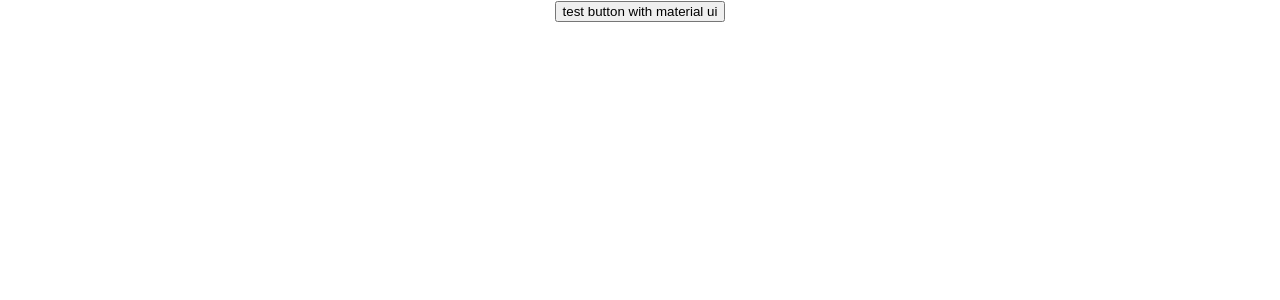
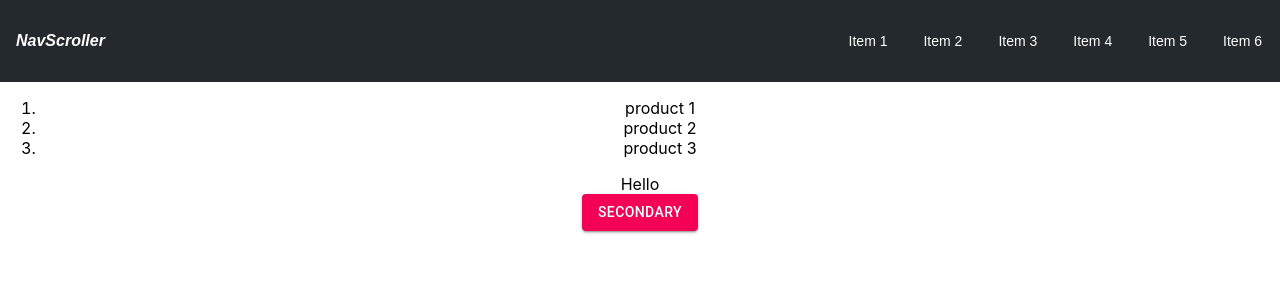
Before and after one commit to odde90/ecommercestore, a React (Create React App) app: page / in a window 1280 px wide. Shown: the top 300 px of the page. Built offline with nearby package versions, Linux system fonts and the light colour scheme; the HTML template or start-up script is replaced by a standard one.

Commit message:
added navbar and some buttons

```diff
--- a/package.json
+++ b/package.json
@@ -11,9 +11,11 @@
     "@types/node": "^12.12.42",
     "@types/react": "^16.9.35",
     "@types/react-dom": "^16.9.8",
+    "@types/styled-components": "^5.1.0",
     "react": "^16.13.1",
     "react-dom": "^16.13.1",
     "react-scripts": "3.4.1",
+    "styled-components": "^5.1.1",
     "typescript": "^3.7.5"
   },
   "scripts": {
--- a/src/Componenets/App.tsx
+++ b/src/Componenets/App.tsx
@@ -1,13 +1,42 @@
-import React from 'react';
+import React, { Component } from 'react';
 import './App.css'
-import { Button } from '@material-ui/core'
+import Frontpage from './frontpage'
+import NavbarScroller from './navbar';
+import { Button } from '@material-ui/core';
 
-function App() {
-  return (
-    <div className="App">
-      <button> test button with material ui</button>
-    </div>
-  );
+const navigation = {
+  brand: { name: 'NavScroller', to: '/' },
+  links: [
+    { name: 'Item 1', to: '/' },
+    { name: 'Item 2', to: '/' },
+    { name: 'Item 3', to: '/' },
+    { name: 'Item 4', to: '/' },
+    { name: 'Item 5', to: '/' },
+    { name: 'Item 6', to: '/' },
+
+  ]
+};
+
+export default class App extends Component {
+  public render() {
+    const { brand, links } = navigation;
+
+    return (
+      <div className="App">
+        <NavbarScroller brand={brand} links={links} />
+        <div className="hello">
+          <ol>
+            <li>product 1</li>
+            <li>product 2</li>
+            <li>product 3</li>
+          </ol>
+
+          <Frontpage />
+          <Button variant="contained" color="secondary">
+            Secondary
+      </Button>
+        </div>
+      </div>
+    );
+  }
 }
-
-export default App;
--- /dev/null
+++ b/src/Componenets/frontpage.tsx
@@ -0,0 +1,19 @@
+import React from 'react'
+
+
+
+interface State {
+
+}
+
+interface Props {
+
+}
+
+export default class Frontpage extends React.Component<Props, State>{
+    render() {
+        return (
+            <div>Hello</div>
+        );
+    }
+}
--- /dev/null
+++ b/src/Componenets/navbar.tsx
@@ -0,0 +1,80 @@
+import * as React from 'react'
+import styled from 'styled-components'
+
+
+const NavbarScroller = (props: {
+  brand: { name: string; to: string },
+  links: Array<{ name: string, to: string }>
+}) => {
+  const { brand, links } = props;
+  const NavLinks: any = () => links.map((link: { name: string, to: string }) => <Li key={link.name}><a href={link.to}>{link.name}</a></Li>);
+  return (
+    <Navbar>
+      <Brand href={brand.to}>{brand.name}</Brand>
+      <Ul>
+        <NavLinks />
+      </Ul>
+    </Navbar >
+  )
+};
+
+const Theme = {
+  colors: {
+    bg: `#fff`,
+    dark: `#24292e`,
+    light: `#EEEEEE`,
+    red: `#ff5851`,
+  },
+  fonts: {
+    body: `IBM Plex Sans, sans-serif`,
+    heading: `IBM Plex Sans, sans-serif`,
+  }
+}
+
+const Navbar = styled.nav`
+  background: ${Theme.colors.dark};
+  font-family: ${Theme.fonts.heading};
+  color: ${Theme.colors.light};
+  display: flex;
+  align-items: center;
+  justify-content: space-between;
+  a { color: white; text-decoration: none; }`;
+
+const Brand = styled.a`
+  font-weight: bold;
+  font-style: italic;
+  margin-left: 1rem;
+  padding-right: 1rem;`;
+
+const Ul = styled.ul`
+  display: flex;
+  flex-wrap: nowrap;
+  overflow: scroll;
+  /* overflow-x: hidden; */
+  -webkit-overflow-scrolling: touch;`;
+
+const Li = styled.li`
+  flex: 0 0 auto;
+  -webkit-box-align: center;
+  -webkit-box-pack: center;
+  -webkit-tap-highlight-color: transparent;
+  align-items: center;
+  color: #999;
+  height: 100%;
+  justify-content: center;
+  text-decoration: none;
+  -webkit-box-align: center;
+  -webkit-box-pack: center;
+  -webkit-tap-highlight-color: transparent;
+  align-items: center;
+  color: #999;
+  display: flex;
+  font-size: 14px;
+  height: 50px;
+  justify-content: center;
+  line-height: 16px;
+  margin: 0 1.125rem ;
+  text-decoration: none;
+  white-space: nowrap;`;
+
+export default NavbarScroller;
```
Also changed, not shown: 1 other file (tests, documents, lock files or other folders).
